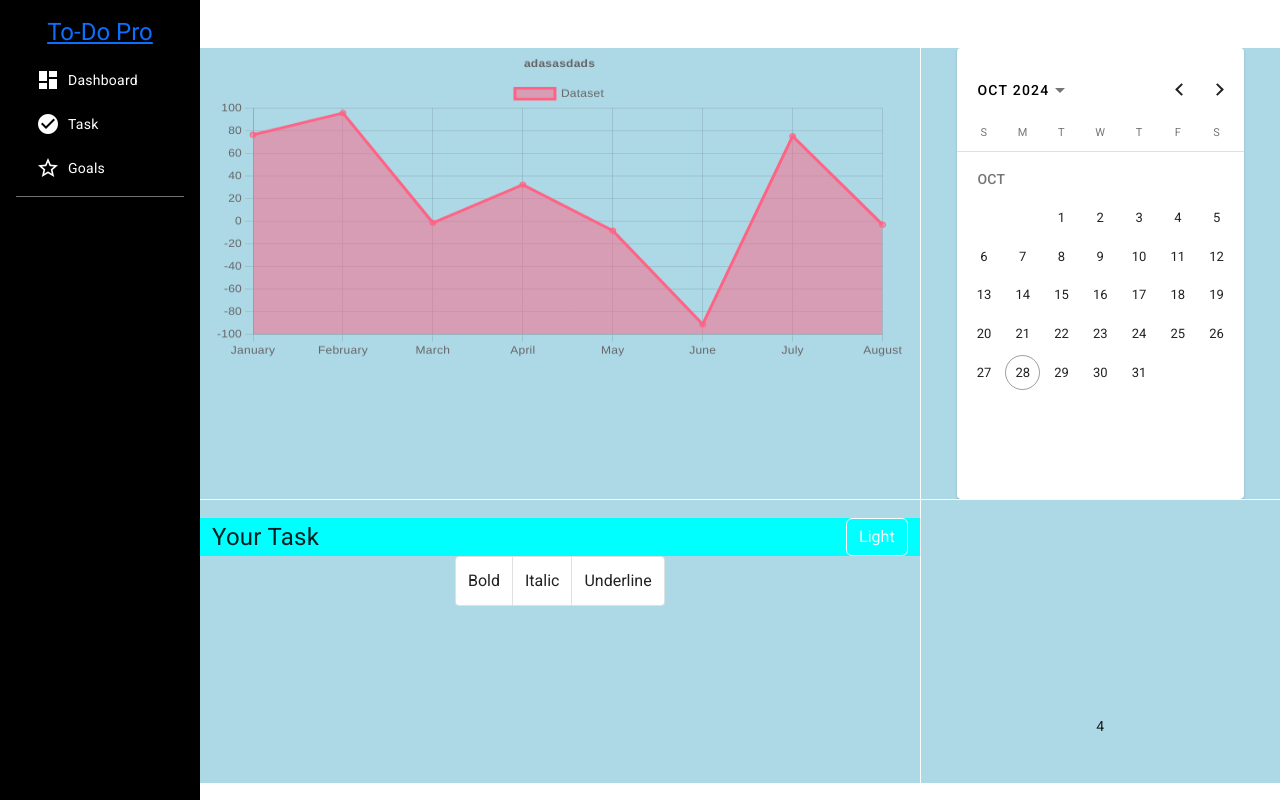
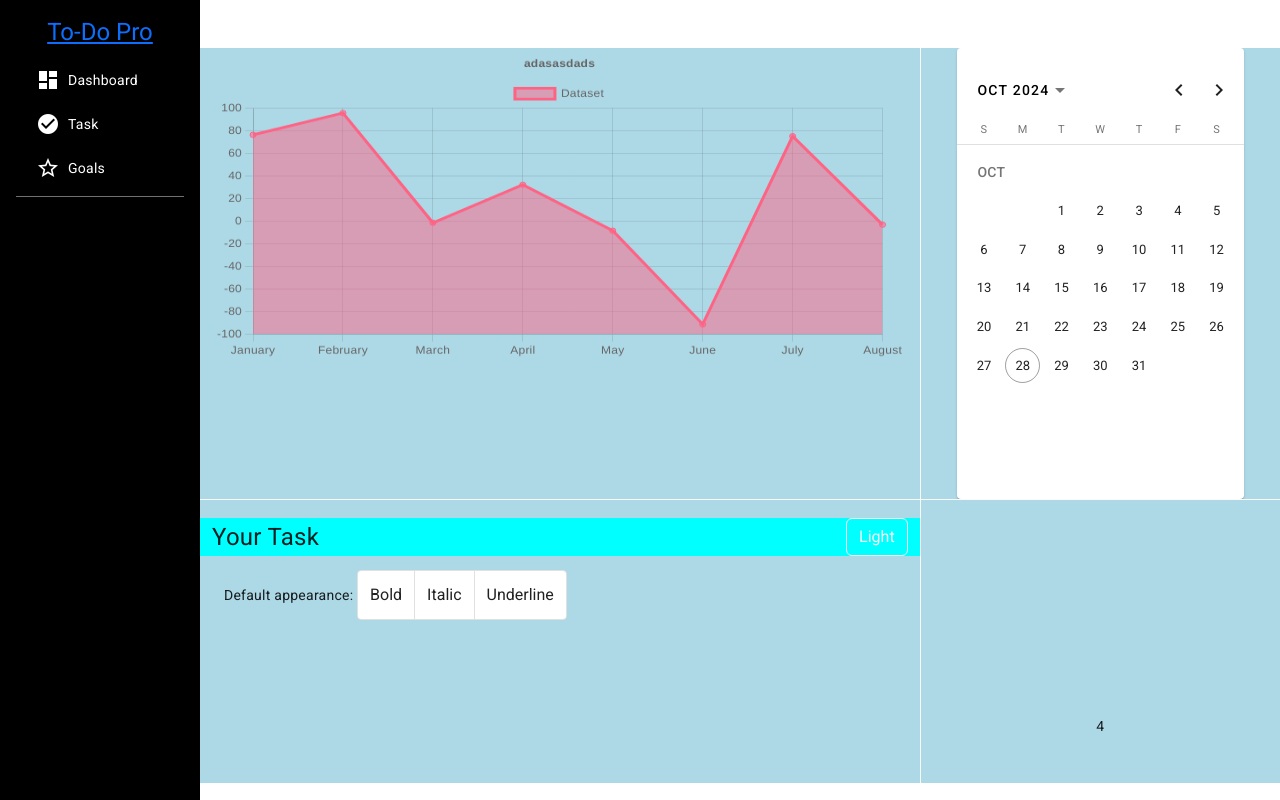
Before and after one commit to Ashutosh0Sharma/ToDoApp, an Angular app: page /home/dashboard in a window 1280 px wide. Built offline with nearby package versions, Linux system fonts and the light colour scheme.

Commit message:
upgrading to v19

```diff
--- a/package.json
+++ b/package.json
@@ -11,12 +11,12 @@
   "private": true,
   "dependencies": {
     "@angular/animations": "^18.2.13",
-    "@angular/cdk": "^17.3.10",
+    "@angular/cdk": "^18.2.14",
     "@angular/common": "^18.2.13",
     "@angular/compiler": "^18.2.13",
     "@angular/core": "^18.2.13",
     "@angular/forms": "^18.2.13",
-    "@angular/material": "^17.3.10",
+    "@angular/material": "^18.2.14",
     "@angular/platform-browser": "^18.2.13",
     "@angular/platform-browser-dynamic": "^18.2.13",
     "@angular/router": "^18.2.13",
--- a/src/app/dashboard/task-list/task-list.component.css
+++ b/src/app/dashboard/task-list/task-list.component.css
@@ -11,3 +11,8 @@
 
 
 .headerButton {}
+
+.button-option {
+    margin-top: 2%;
+    display: flex;
+}
--- a/src/app/dashboard/task-list/task-list.component.html
+++ b/src/app/dashboard/task-list/task-list.component.html
@@ -8,11 +8,14 @@
     </div>
   </div>
 
-  <div>
-    <mat-button-toggle-group name="fontStyle" aria-label="Font Style">
-      <mat-button-toggle value="bold">Bold</mat-button-toggle>
-      <mat-button-toggle value="italic">Italic</mat-button-toggle>
-      <mat-button-toggle value="underline">Underline</mat-button-toggle>
-    </mat-button-toggle-group>
+  <div class="container button-option">
+    <p>
+      Default appearance:
+      <mat-button-toggle-group name="fontStyle" aria-label="Font Style">
+        <mat-button-toggle value="bold">Bold</mat-button-toggle>
+        <mat-button-toggle value="italic">Italic</mat-button-toggle>
+        <mat-button-toggle value="underline">Underline</mat-button-toggle>
+      </mat-button-toggle-group>
+    </p>
   </div>
 </div>
```
Also changed, not shown: 1 other file (tests, documents, lock files or other folders).
